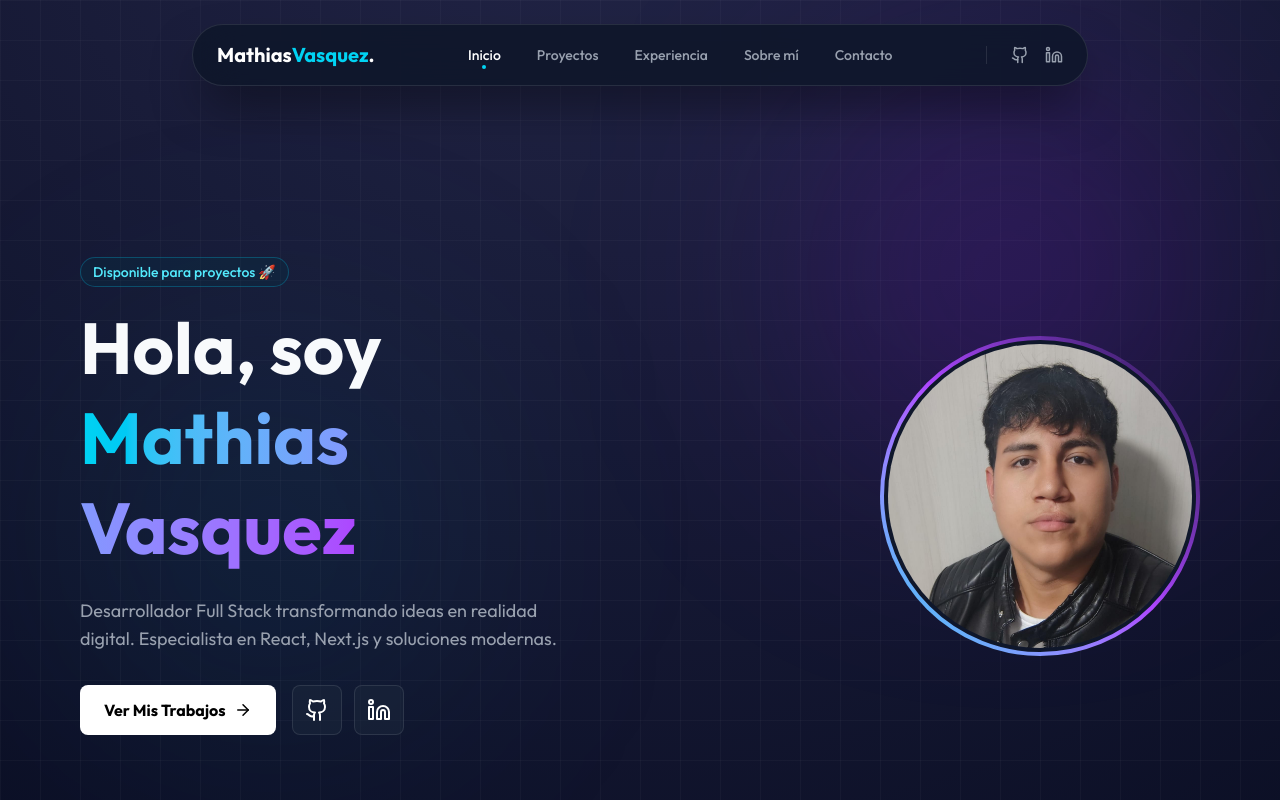
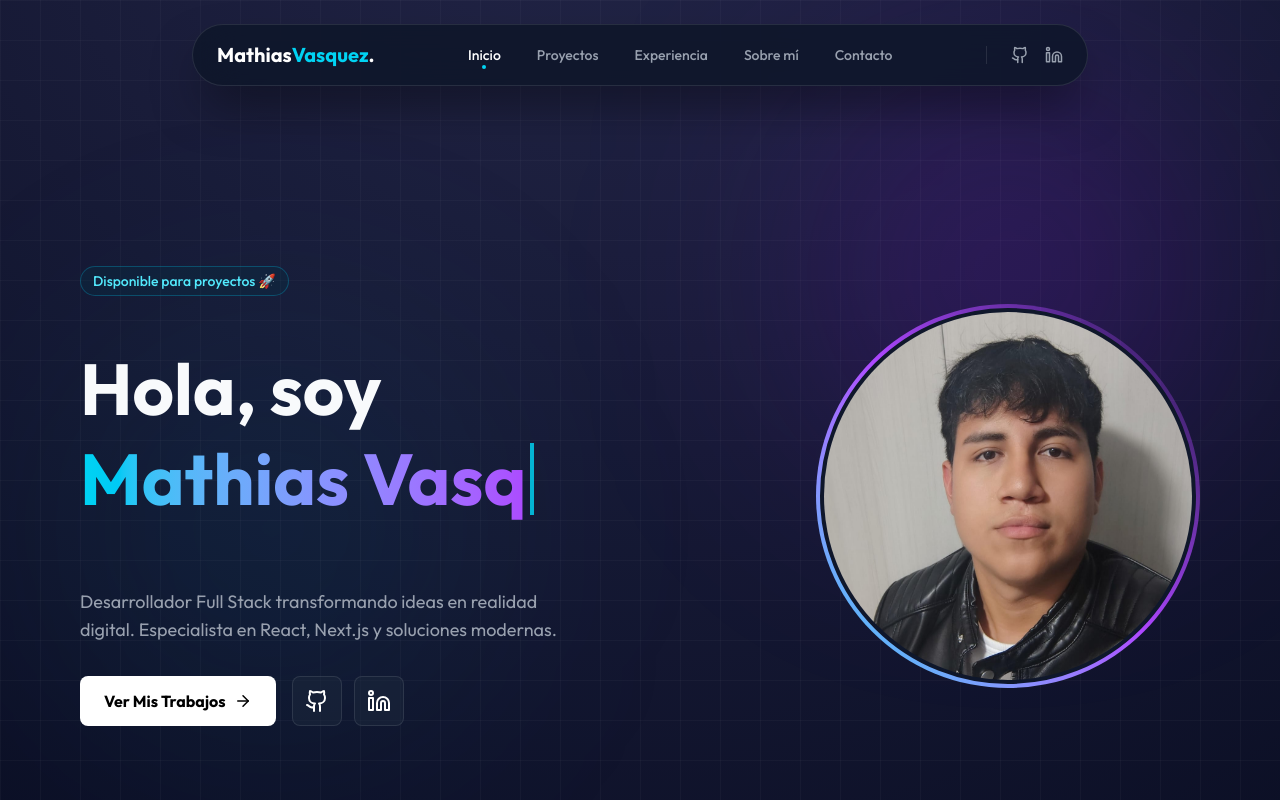
Before and after one commit to Mathifa59/Portafolio, a Next.js app: page / in a window 1280 px wide. Shown: the top 800 px of the page. Built offline with nearby package versions, Linux system fonts and the light colour scheme.

Commit message:
improve styles

```diff
--- a/src/components/sections/Contact.tsx
+++ b/src/components/sections/Contact.tsx
@@ -6,7 +6,6 @@ import { Mail, Linkedin, Github, Terminal, Copy, Check, ExternalLink, Send } fro
 export default function Contact() {
   const [copied, setCopied] = useState(false);
 
-  // Función exclusiva para COPIAR
   const handleCopy = () => {
     navigator.clipboard.writeText("mathiwen519@gmail.com");
     setCopied(true);
@@ -18,13 +17,13 @@ export default function Contact() {
       key: "email",
       label: "Email",
       value: "mathiwen519@gmail.com",
-      action: "mailto:mathiwen519@gmail.com", // <--- AHORA ABRE EL CORREO
+      action: "mailto:mathiwen519@gmail.com",
       icon: <Mail className="text-cyan-400" size={20} />,
       color: "hover:border-cyan-500/50 hover:bg-cyan-950/20",
-      isLink: true, // Esto lo convierte en un enlace real
+      isLink: true,
       btnText: "Enviar Email",
       btnIcon: <Send size={14} />,
-      canCopy: true // Propiedad nueva para mostrar el botón de copiar aparte
+      canCopy: true
     },
     {
       key: "linkedin",
@@ -53,8 +52,14 @@ export default function Contact() {
   ];
 
   return (
-    <section className="min-h-screen flex items-center justify-center py-20 px-4 md:px-20 bg-slate-950">
-      <div className="max-w-5xl w-full grid grid-cols-1 lg:grid-cols-2 gap-12 items-center">
+    // CAMBIOS REALIZADOS:
+    // 1. Quitamos 'bg-slate-950' para que el fondo global se vea.
+    // 2. Quitamos 'min-h-screen', 'flex', 'items-center', 'justify-center'.
+    // 3. Estandarizamos el ancho y padding: 'max-w-7xl mx-auto px-6 md:px-12'.
+    <section className="py-20 px-6 md:px-12 max-w-7xl mx-auto overflow-hidden">
+
+      {/* Quitamos el 'max-w-5xl' interno para que aproveche el espacio igual que las otras secciones */}
+      <div className="grid grid-cols-1 lg:grid-cols-2 gap-12 md:gap-20 items-center">
 
         {/* COLUMNA IZQUIERDA: TEXTO */}
         <div className="space-y-8">
@@ -140,7 +145,7 @@ export default function Contact() {
                                             <div className="flex items-center gap-2">
                                                 <p className="text-cyan-100 font-medium break-all">{method.value}</p>
 
-                                                {/* BOTÓN DE COPIADO RÁPIDO (SOLO PARA EMAIL) */}
+                                                {/* BOTÓN DE COPIADO RÁPIDO */}
                                                 {method.canCopy && (
                                                     <button
                                                         onClick={handleCopy}
@@ -158,7 +163,6 @@ export default function Contact() {
                                     {method.isLink ? (
                                         <a
                                             href={method.action as string}
-                                            // Si es mailto no usamos target blank, si es web sí.
                                             target={method.key === 'email' ? "_self" : "_blank"}
                                             rel="noopener noreferrer"
                                             className="px-4 py-2 rounded-md bg-cyan-500/10 text-cyan-400 text-xs font-bold hover:bg-cyan-500/20 transition-colors flex items-center justify-center gap-2 whitespace-nowrap"
--- a/src/components/sections/Hero.tsx
+++ b/src/components/sections/Hero.tsx
@@ -3,14 +3,15 @@ import { motion } from "framer-motion";
 import { ArrowRight, Github, Linkedin } from "lucide-react";
 import Link from "next/link";
 import Image from "next/image";
+import { useState, useEffect } from "react";
 
 export default function Hero() {
   return (
-    <section className="min-h-screen flex items-center justify-center px-8 md:px-20 py-20 max-w-7xl mx-auto">
-      <div className="grid grid-cols-1 md:grid-cols-2 gap-12 items-center w-full">
+    <section className="min-h-screen flex items-center justify-center px-8 md:px-20 py-20 max-w-7xl mx-auto overflow-hidden">
+      <div className="grid grid-cols-1 md:grid-cols-2 gap-10 md:gap-6 items-center w-full">
 
         {/* COLUMNA IZQUIERDA: TEXTO */}
-        <div className="flex flex-col items-start z-10">
+        <div className="flex flex-col items-start z-10 order-2 md:order-1">
           <motion.div
             initial={{ opacity: 0, y: -20 }}
             animate={{ opacity: 1, y: 0 }}
@@ -23,11 +24,15 @@ export default function Hero() {
             initial={{ opacity: 0, x: -50 }}
             animate={{ opacity: 1, x: 0 }}
             transition={{ delay: 0.2 }}
-            className="text-5xl md:text-7xl font-bold mb-6 leading-tight"
+            // CAMBIO 1: Ajusté la altura mínima para evitar saltos verticales.
+            // 'min-h-[3.5em]' reserva espacio para las 2 líneas de texto + un poco de margen.
+            className="text-5xl md:text-7xl font-bold mb-6 leading-tight min-h-[3.5em] flex flex-col justify-center"
           >
-            Hola, soy <br />
-            <span className="text-transparent bg-clip-text bg-linear-to-r from-cyan-400 to-purple-500">
-              Mathias Vasquez
+            <span>Hola, soy</span>
+            <span className="text-transparent bg-clip-text bg-linear-to-r from-cyan-400 to-purple-500 whitespace-nowrap pb-2">
+              {/* CAMBIO 2: 'whitespace-nowrap' evita que el nombre se parta en dos líneas */}
+              {/* 'pb-2' es un pequeño padding inferior para el cursor */}
+              <Typewriter text="Mathias Vasquez" />
             </span>
           </motion.h1>
 
@@ -63,19 +68,16 @@ export default function Hero() {
           initial={{ opacity: 0, scale: 0.8 }}
           animate={{ opacity: 1, scale: 1 }}
           transition={{ duration: 0.8 }}
-          className="relative flex justify-center md:justify-end z-10"
+          className="relative flex justify-center md:justify-end z-10 order-1 md:order-2"
         >
-          {/* AQUI ELIMINAMOS EL DIV DE SOMBRA (BLUR) */}
-
-          {/* Contenedor con borde gradiente */}
-          <div className="relative w-64 h-64 md:w-80 md:h-80 rounded-full p-1 bg-linear-to-tr from-cyan-400 via-purple-500 to-transparent">
+          <div className="relative w-64 h-64 md:w-96 md:h-96 rounded-full p-1 bg-linear-to-tr from-cyan-400 via-purple-500 to-transparent">
             <div className="relative w-full h-full rounded-full overflow-hidden bg-slate-900 border-4 border-slate-900">
                 <Image
                   src="/images/MathiasVasquez.jpg"
                   alt="Mathias Vasquez"
                   fill
                   priority
-                  className="object-cover transform hover:scale-110 transition-transform duration-500"
+                  className="object-cover object-center transform hover:scale-110 transition-transform duration-500"
                 />
             </div>
           </div>
@@ -86,6 +88,8 @@ export default function Hero() {
   );
 }
 
+// --- COMPONENTES AUXILIARES ---
+
 function SocialButton({ icon, href }: { icon: React.ReactNode, href: string }) {
     return (
       <a href={href} target="_blank" className="p-3 bg-slate-800/50 border border-white/10 rounded-lg text-white hover:bg-cyan-500/20 hover:border-cyan-500/50 transition-all">
@@ -93,3 +97,40 @@ function SocialButton({ icon, href }: { icon: React.ReactNode, href: string }) {
       </a>
     )
 }
+
+// Lógica del efecto de escritura
+const Typewriter = ({ text }: { text: string }) => {
+  const [displayText, setDisplayText] = useState("");
+  const [isDeleting, setIsDeleting] = useState(false);
+
+  useEffect(() => {
+    let timer: NodeJS.Timeout;
+
+    const handleType = () => {
+      const currentText = displayText;
+      const speed = isDeleting ? 50 : 100;
+
+      if (!isDeleting && currentText === text) {
+        timer = setTimeout(() => setIsDeleting(true), 2000);
+      } else if (isDeleting && currentText === "") {
+        timer = setTimeout(() => setIsDeleting(false), 500);
+      } else {
+        const nextText = isDeleting
+          ? currentText.substring(0, currentText.length - 1)
+          : text.substring(0, currentText.length + 1);
+
+        timer = setTimeout(() => setDisplayText(nextText), speed);
+      }
+    };
+
+    timer = setTimeout(handleType, 100);
+    return () => clearTimeout(timer);
+  }, [displayText, isDeleting, text]);
+
+  return (
+    <span className="inline-flex items-center">
+      {displayText}
+      <span className="border-r-4 border-cyan-400 ml-1 h-[1em] animate-pulse"></span>
+    </span>
+  );
+};
```
Also changed, not shown: src/components/sections/About.tsx (+28 -25 lines), src/components/sections/Experience.tsx (+26 -24 lines).
